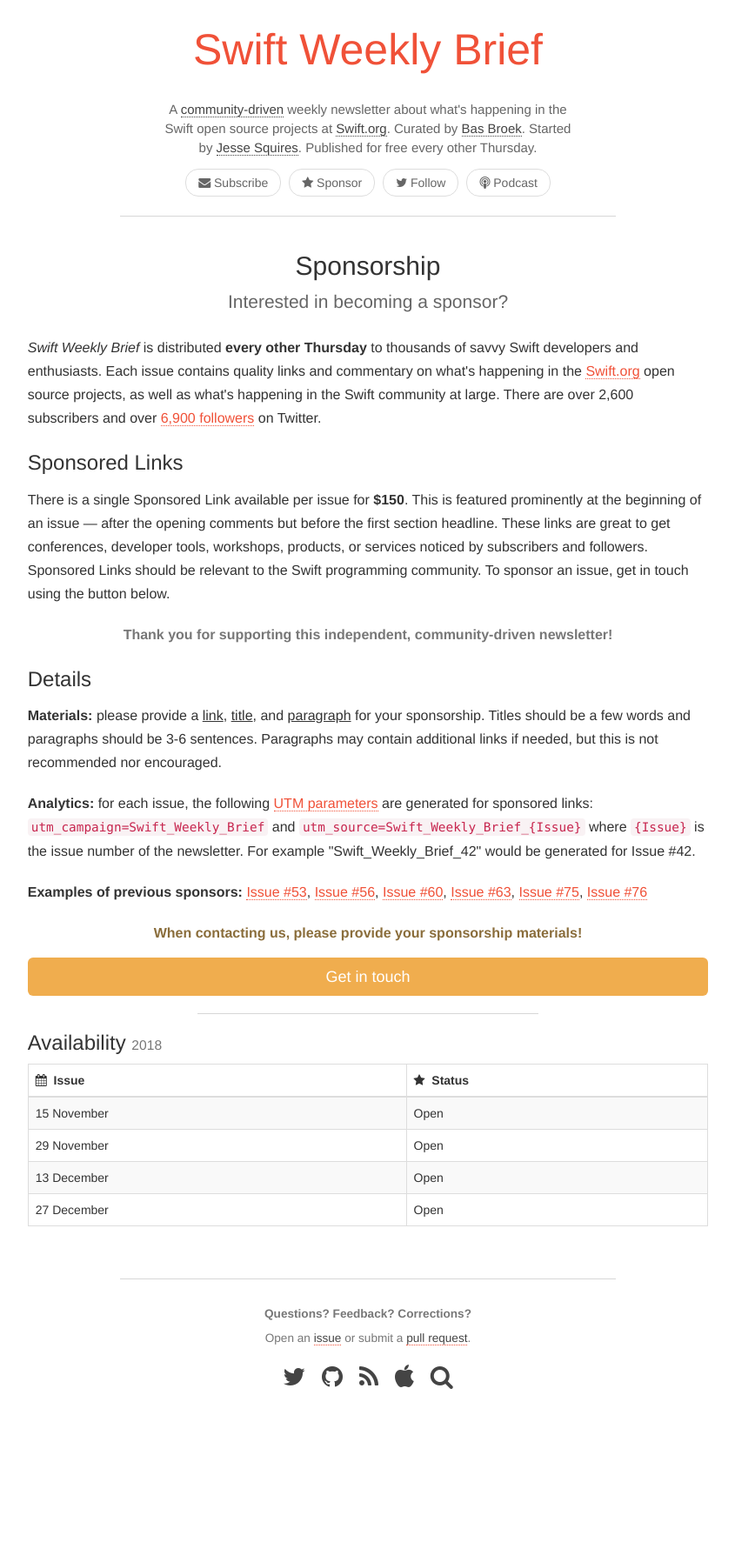
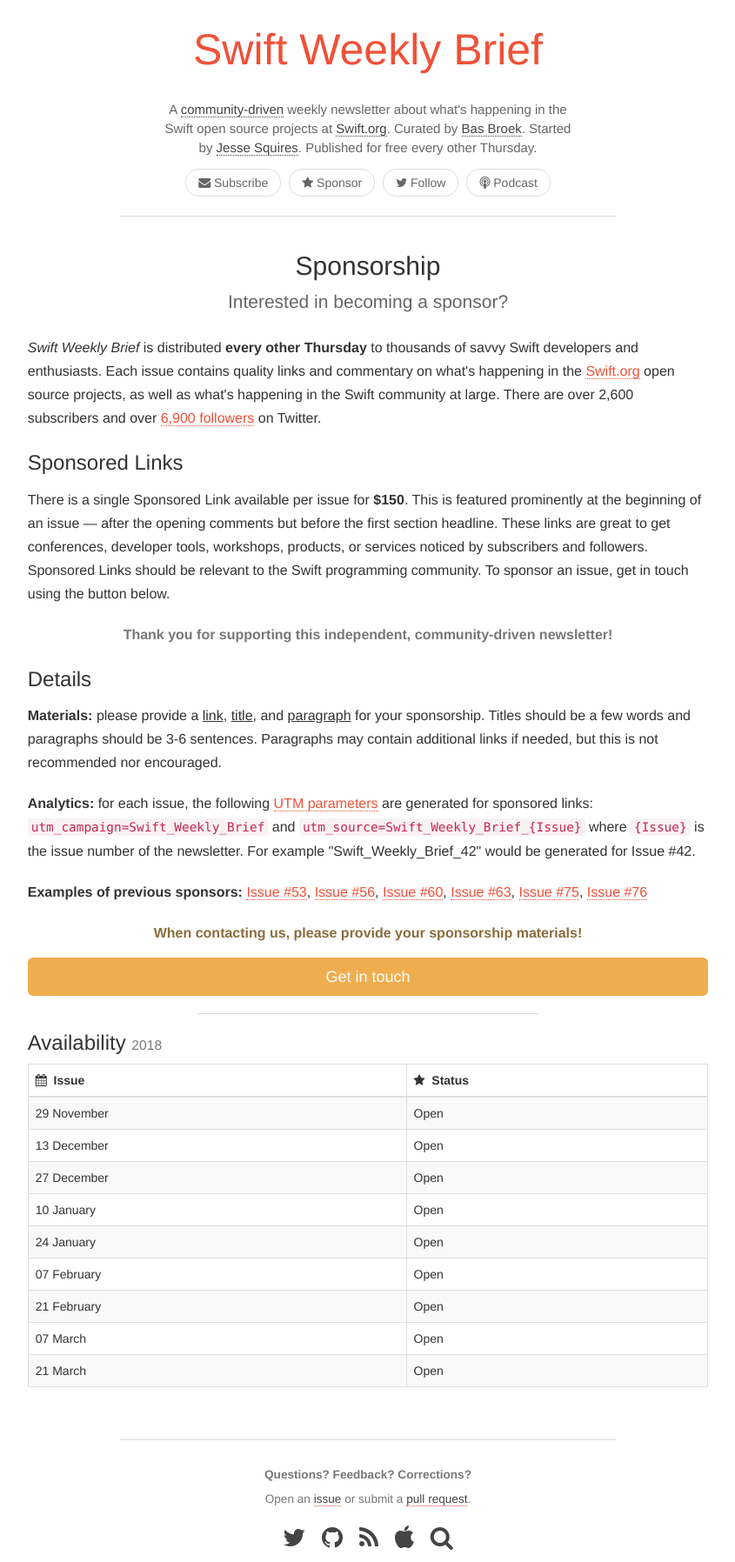
Before and after one commit to SwiftWeekly/swiftweekly.github.io, a Jekyll site: the page built from sponsorship.md, in a window 1280 px wide. Shown: the whole page at 87% size, without its empty margins (217-1062 px from the left). Built offline with Jekyll 4.4.1, drawn with Linux system fonts in a browser that asks for light colours; before the commit the page ends 1611 px from its top, so only the background shows below that.

Commit message:
Update sponsorship.md

```diff
--- a/sponsorship.md
+++ b/sponsorship.md
@@ -60,10 +60,15 @@
 <div class="table-responsive" markdown="1">
 | <i class="fa fa-calendar" aria-hidden="true"></i>&nbsp; Issue | <i class="fa fa-star" aria-hidden="true"></i>&nbsp; Status |
 |:-|:-|
-| 15 November | Open |
 | 29 November | Open |
 | 13 December | Open |
 | 27 December | Open |
+| 10 January  | Open |
+| 24 January  | Open |
+| 07 February | Open |
+| 21 February | Open |
+| 07 March    | Open |
+| 21 March    | Open |
 {: class="table table-striped table-bordered"}
 </div>
 
```
